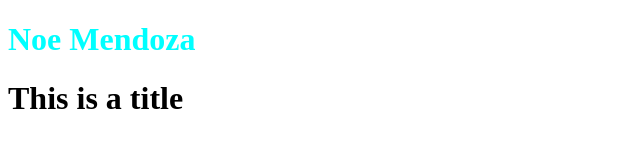
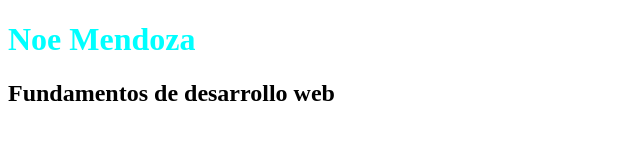
Before and after one commit to Ricardo-GMdz/CDWGP51, a plain HTML site: page Index.html in a window 1280 px wide. Shown: the whole page, without its empty margins (0-640 px from the left). Drawn offline with Linux system fonts and the light colour scheme.

Commit message:
agregue un subtitulo

```diff
--- a/Index.html
+++ b/Index.html
@@ -5,7 +5,6 @@
     </head>
     <body>
         <h1 style="color: aqua;"> Noe Mendoza</h1>
-        <h1 lang="en"> This is a title</h1>
-
+        <h2>Fundamentos de desarrollo web</h2>
     </body>
 </html>
```
